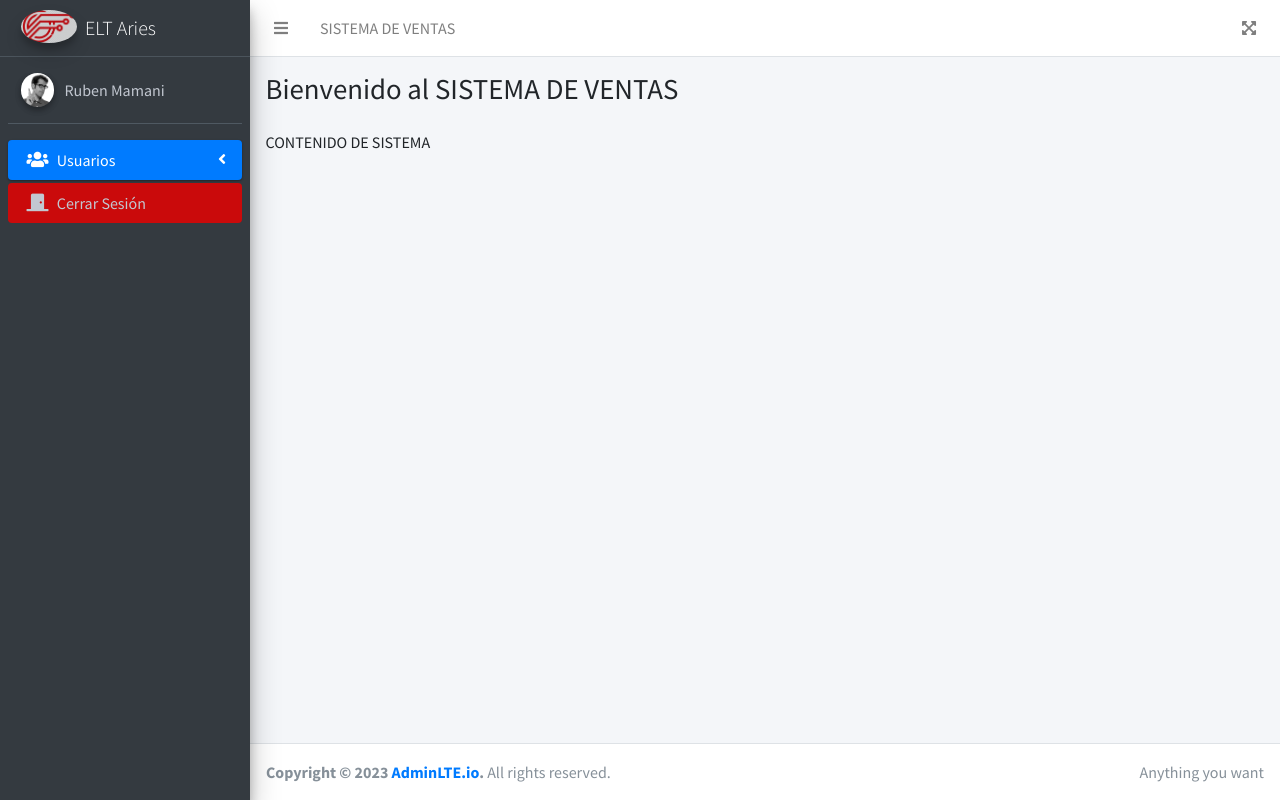
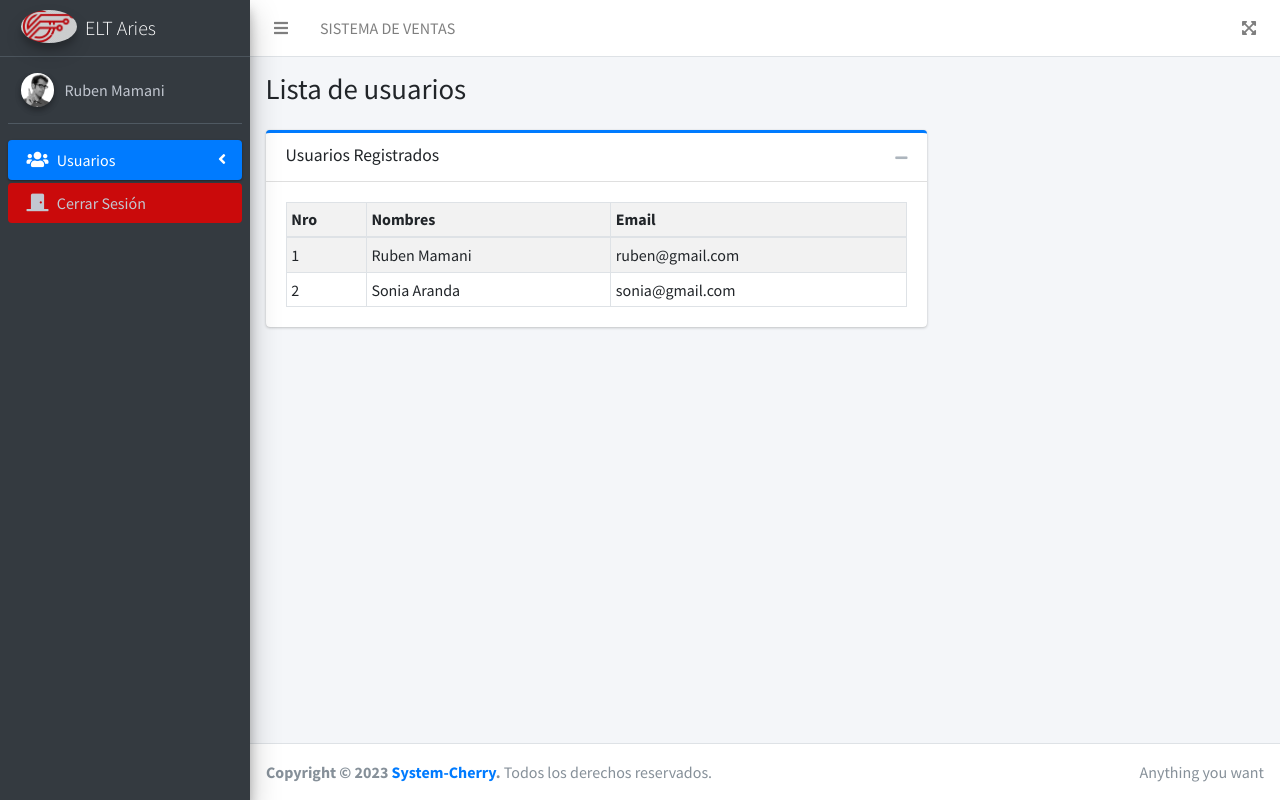
Before and after one commit to warcherry/sistema-prueba01, a PHP site: page /usuarios/index.php in a window 1280 px wide. Run offline with PHP 8.4, Linux system fonts and the light colour scheme; a user stored in the database is signed in; data comes from the database, SQL or seed files in the repository; some libraries are stand-ins or nearby versions.

Commit message:
se actualizo 01

```diff
--- /dev/null
+++ b/app/controllers/usuarios/listado_de_usuarios.php
@@ -0,0 +1,8 @@
+<?php
+
+
+
+       $sql_usuarios = "SELECT * FROM tb_usuarios";
+       $query_usuarios = $pdo->prepare($sql_usuarios);
+        $query_usuarios->execute();
+        $usuarios_datos=$query_usuarios->fetchAll(fetch_style: PDO::FETCH_ASSOC);
--- a/index.php
+++ b/index.php
@@ -1,139 +1,11 @@
+
+<!-- index principal la plantilla  -->
+
 <?php
 include('app/config.php');
-session_start();
-if (isset($_SESSION['sesion_email'])){
-       //echo "SI existe sesion de ".$_SESSION['sesion_email'] ;
-       $email_sesion = $_SESSION['sesion_email'] ;
-       $sql = "SELECT * FROM tb_usuarios WHERE email='$email_sesion'";
-       $query = $pdo->prepare($sql);
-        $query->execute();
-        $usuarios=$query->fetchAll(fetch_style: PDO::FETCH_ASSOC);
-        foreach ($usuarios as $usuario){
-            $nombres_sesion = $usuario['nombres'];
-        }
-      }
-
-else{
-    echo "NO existe sesion";
-    header('Location: ' . $URL . '/login');
-}
-
+include('layout/sesion.php');
+include('layout/parte1.php');
 ?>
-<!DOCTYPE html>
-<!--
-This is a starter template page. Use this page to start your new project from
-scratch. This page gets rid of all links and provides the needed markup only.
--->
-<html lang="en">
-<head>
-  <meta charset="utf-8">
-  <meta name="viewport" content="width=device-width, initial-scale=1">
-  <title>Sistema de ventas</title>
-
-  <!-- Google Font: Source Sans Pro -->
-  <link rel="stylesheet" href="https://fonts.googleapis.com/css?family=Source+Sans+Pro:300,400,400i,700&display=fallback">
-  <!-- Font Awesome Icons -->
-  <link rel="stylesheet" href="public/templeates/AdminLTE-3.2.0/plugins/fontawesome-free/css/all.min.css">
-  <!-- Theme style -->
-  <link rel="stylesheet" href="public/templeates/AdminLTE-3.2.0/dist/css/adminlte.min.css">
-  <!-- libreria de sweetallert2 -->
-  <script src="https://cdn.jsdelivr.net/npm/sweetalert2@11"></script>
-
-</head>
-<body class="hold-transition sidebar-mini">
-<!-- mensaje de bienvenida -->
-
-
-<div class="wrapper">
-
-  <!-- Navbar  es el menu de arriba-->
-  <nav class="main-header navbar navbar-expand navbar-white navbar-light">
-    <!-- Left navbar links -->
-    <ul class="navbar-nav">
-      <li class="nav-item">
-        <a class="nav-link" data-widget="pushmenu" href="#" role="button"><i class="fas fa-bars"></i></a>
-      </li>
-
-      <li class="nav-item d-none d-sm-inline-block">
-        <a href="#" class="nav-link">SISTEMA DE VENTAS</a>
-      </li>
-    </ul>
-
-    <!-- Right navbar links -->
-    <ul class="navbar-nav ml-auto">
-
-      <li class="nav-item">
-        <a class="nav-link" data-widget="fullscreen" href="#" role="button">
-          <i class="fas fa-expand-arrows-alt"></i>
-        </a>
-      </li>
-      </ul>
-  </nav>
-  <!-- /.navbar -->
-
-  <!-- Main Sidebar Container -->
-  <aside class="main-sidebar sidebar-dark-primary elevation-4">
-    <!-- Brand Logo -->
-    <a href="<?php echo $URL;?>" class="brand-link">
-      <img src="<?php echo $URL;?>/public/images/logo.png" alt="ELT Aries" class="brand-image img-circle elevation-3" style="opacity: .8">
-      <span class="brand-text font-weight-light">ELT Aries</span>
-    </a>
-
-    <!-- Sidebar -->
-    <div class="sidebar">
-      <!-- Sidebar user panel (optional) -->
-      <div class="user-panel mt-3 pb-3 mb-3 d-flex">
-        <div class="image">
-          <img src="public/templeates/AdminLTE-3.2.0/dist/img/user2-160x160.jpg" class="img-circle elevation-2" alt="User Image">
-        </div>
-        <div class="info">
-          <a href="#" class="d-block"><?php echo $nombres_sesion;?></a>
-        </div>
-      </div>
-
-      <!-- Sidebar Menu -->
-      <nav class="mt-2">
-        <ul class="nav nav-pills nav-sidebar flex-column" data-widget="treeview" role="menu" data-accordion="false">
-          <!-- Add icons to the links using the .nav-icon class
-               with font-awesome or any other icon font library -->
-          <li class="nav-item">
-            <a href="#" class="nav-link active">
-              <i class="nav-icon fas fa-users"></i>
-              <p>
-                Usuarios
-                <i class="right fas fa-angle-left"></i>
-              </p>
-            </a>
-            <ul class="nav nav-treeview">
-              <li class="nav-item">
-                <a href="#" class="nav-link">
-                  <i class="far fa-circle nav-icon"></i>
-                  <p>Lista de Usuarios</p>
-                </a>
-              </li>
-              <li class="nav-item">
-                <a href="#" class="nav-link">
-                  <i class="far fa-circle nav-icon"></i>
-                  <p>Creación de usuario</p>
-                  <!-- <span class="right badge badge-danger">Nuevo</span> es un pequeño icono que aparece nuevo -->
-                </a>
-              </li>
-            </ul>
-          </li>
-          <li class="nav-item">
-            <a href="<?php echo $URL;?>/app/controllers/login/cerrar_sesion.php" class="nav-link" style="background-color: #ca0a0b">
-              <i class="nav-icon fas fa-door-closed"></i>
-              <p>
-                Cerrar Sesión
-              </p>
-            </a>
-          </li>
-        </ul>
-      </nav>
-      <!-- /.sidebar-menu -->
-    </div>
-    <!-- /.sidebar -->
-  </aside>
 
   <!-- Content Wrapper. Contains page content -->
   <div class="content-wrapper">
@@ -162,26 +34,6 @@ scratch. This page gets rid of all links and provides the needed markup only.
   <!-- /.content-wrapper -->
 
 
-
-  <!-- Main Footer -->
-  <footer class="main-footer">
-    <!-- To the right -->
-    <div class="float-right d-none d-sm-inline">
-      Anything you want
-    </div>
-    <!-- Default to the left -->
-    <strong>Copyright &copy; 2023 <a href="https://adminlte.io">AdminLTE.io</a>.</strong> All rights reserved.
-  </footer>
-</div>
-<!-- ./wrapper -->
-
-<!-- REQUIRED SCRIPTS -->
-
-<!-- jQuery -->
-<script src="public/templeates/AdminLTE-3.2.0/plugins/jquery/jquery.min.js"></script>
-<!-- Bootstrap 4 -->
-<script src="public/templeates/AdminLTE-3.2.0/plugins/bootstrap/js/bootstrap.bundle.min.js"></script>
-<!-- AdminLTE App -->
-<script src="public/templeates/AdminLTE-3.2.0/dist/js/adminlte.min.js"></script>
-</body>
-</html>
+<?php
+include('layout/parte2.php');
+?>
--- /dev/null
+++ b/layout/parte1.php
@@ -0,0 +1,115 @@
+<!DOCTYPE html>
+<!--
+This is a starter template page. Use this page to start your new project from
+scratch. This page gets rid of all links and provides the needed markup only.
+-->
+<html lang="en">
+<head>
+  <meta charset="utf-8">
+  <meta name="viewport" content="width=device-width, initial-scale=1">
+  <title>Sistema de ventas</title>
+
+  <!-- Google Font: Source Sans Pro -->
+  <link rel="stylesheet" href="https://fonts.googleapis.com/css?family=Source+Sans+Pro:300,400,400i,700&display=fallback">
+  <!-- Font Awesome Icons -->
+  <link rel="stylesheet" href="<?php echo $URL;?>/public/templeates/AdminLTE-3.2.0/plugins/fontawesome-free/css/all.min.css">
+  <!-- Theme style -->
+  <link rel="stylesheet" href="<?php echo $URL;?>/public/templeates/AdminLTE-3.2.0/dist/css/adminlte.min.css">
+  <!-- libreria de sweetallert2 -->
+  <script src="https://cdn.jsdelivr.net/npm/sweetalert2@11"></script>
+
+</head>
+<body class="hold-transition sidebar-mini">
+<!-- mensaje de bienvenida -->
+
+
+<div class="wrapper">
+
+  <!-- Navbar  es el menu de arriba-->
+  <nav class="main-header navbar navbar-expand navbar-white navbar-light">
+    <!-- Left navbar links -->
+    <ul class="navbar-nav">
+      <li class="nav-item">
+        <a class="nav-link" data-widget="pushmenu" href="#" role="button"><i class="fas fa-bars"></i></a>
+      </li>
+
+      <li class="nav-item d-none d-sm-inline-block">
+        <a href="#" class="nav-link">SISTEMA DE VENTAS</a>
+      </li>
+    </ul>
+
+    <!-- Right navbar links -->
+    <ul class="navbar-nav ml-auto">
+
+      <li class="nav-item">
+        <a class="nav-link" data-widget="fullscreen" href="#" role="button">
+          <i class="fas fa-expand-arrows-alt"></i>
+        </a>
+      </li>
+      </ul>
+  </nav>
+  <!-- /.navbar -->
+
+  <!-- Main Sidebar Container -->
+  <aside class="main-sidebar sidebar-dark-primary elevation-4">
+    <!-- Brand Logo -->
+    <a href="<?php echo $URL;?>" class="brand-link">
+      <img src="<?php echo $URL;?>/public/images/logo.png" alt="ELT Aries" class="brand-image img-circle elevation-3" style="opacity: .8">
+      <span class="brand-text font-weight-light">ELT Aries</span>
+    </a>
+
+    <!-- Sidebar -->
+    <div class="sidebar">
+      <!-- Sidebar user panel (optional) -->
+      <div class="user-panel mt-3 pb-3 mb-3 d-flex">
+        <div class="image">
+          <img src="<?php echo $URL;?>/public/templeates/AdminLTE-3.2.0/dist/img/user2-160x160.jpg" class="img-circle elevation-2" alt="User Image">
+        </div>
+        <div class="info">
+          <a href="#" class="d-block"><?php echo $nombres_sesion;?></a>
+        </div>
+      </div>
+
+      <!-- Sidebar Menu -->
+      <nav class="mt-2">
+        <ul class="nav nav-pills nav-sidebar flex-column" data-widget="treeview" role="menu" data-accordion="false">
+          <!-- Add icons to the links using the .nav-icon class
+               with font-awesome or any other icon font library -->
+          <li class="nav-item">
+            <a href="#" class="nav-link active">
+              <i class="nav-icon fas fa-users"></i>
+              <p>
+                Usuarios
+                <i class="right fas fa-angle-left"></i>
+              </p>
+            </a>
+            <ul class="nav nav-treeview">
+              <li class="nav-item">
+                <a href="<?php echo $URL;?>/usuarios" class="nav-link">
+                  <i class="far fa-circle nav-icon"></i>
+                  <p>Lista de Usuarios</p>
+                </a>
+              </li>
+              <li class="nav-item">
+                <a href="<?php echo $URL;?>/usuarios/create.php" class="nav-link">
+                  <i class="far fa-circle nav-icon"></i>
+                  <p>Creación de usuario</p>
+                  <!-- <span class="right badge badge-danger">Nuevo</span> es un pequeño icono que aparece nuevo -->
+                </a>
+              </li>
+            </ul>
+          </li>
+          <li class="nav-item">
+            <a href="<?php echo $URL;?>/app/controllers/login/cerrar_sesion.php" class="nav-link" style="background-color: #ca0a0b">
+              <i class="nav-icon fas fa-door-closed"></i>
+              <p>
+                Cerrar Sesión
+              </p>
+            </a>
+          </li>
+        </ul>
+      </nav>
+      <!-- /.sidebar-menu -->
+    </div>
+    <!-- /.sidebar -->
+  </aside>
--- /dev/null
+++ b/layout/parte2.php
@@ -0,0 +1,22 @@
+ <!-- Main Footer -->
+ <footer class="main-footer">
+    <!-- To the right -->
+    <div class="float-right d-none d-sm-inline">
+      Anything you want
+    </div>
+    <!-- Default to the left -->
+    <strong>Copyright &copy; 2023 <a href="<?php echo $URL;?>">System-Cherry</a>.</strong> Todos los derechos reservados.
+  </footer>
+</div>
+<!-- ./wrapper -->
+
+<!-- REQUIRED SCRIPTS -->
+
+<!-- jQuery -->
+<script src="<?php echo $URL;?>/public/templeates/AdminLTE-3.2.0/plugins/jquery/jquery.min.js"></script>
+<!-- Bootstrap 4 -->
+<script src="<?php echo $URL;?>/public/templeates/AdminLTE-3.2.0/plugins/bootstrap/js/bootstrap.bundle.min.js"></script>
+<!-- AdminLTE App -->
+<script src="<?php echo $URL;?>/public/templeates/AdminLTE-3.2.0/dist/js/adminlte.min.js"></script>
+</body>
+</html>
--- /dev/null
+++ b/layout/sesion.php
@@ -0,0 +1,19 @@
+
+<?php
+session_start();
+if (isset($_SESSION['sesion_email'])){
+       //echo "SI existe sesion de ".$_SESSION['sesion_email'] ;
+       $email_sesion = $_SESSION['sesion_email'] ;
+       $sql = "SELECT * FROM tb_usuarios WHERE email='$email_sesion'";
+       $query = $pdo->prepare($sql);
+        $query->execute();
+        $usuarios=$query->fetchAll(fetch_style: PDO::FETCH_ASSOC);
+        foreach ($usuarios as $usuario){
+            $nombres_sesion = $usuario['nombres'];
+        }
+      }
+
+else{
+    echo "NO existe sesion";
+    header('Location: ' . $URL . '/login');
+}
--- /dev/null
+++ b/usuarios/index.php
@@ -0,0 +1,81 @@
+<?php
+include('../app/config.php');
+include('../layout/sesion.php');
+include('../layout/parte1.php');
+
+include ('../app/controllers/usuarios/listado_de_usuarios.php');
+?>
+
+  <!-- Content Wrapper. Contains page content -->
+  <div class="content-wrapper">
+    <!-- Content Header (Page header) -->
+    <div class="content-header">
+      <div class="container-fluid">
+        <div class="row mb-2">
+          <div class="col-sm-12">
+            <h1 class="m-0">Lista de usuarios</h1>
+          </div><!-- /.col -->
+
+        </div><!-- /.row -->
+      </div><!-- /.container-fluid -->
+    </div>
+    <!-- /.content-header -->
+
+    <!-- Main content -->
+    <div class="content">
+      <div class="container-fluid">
+
+            <div class="row">
+                <div class="col-md-8">
+                        <div class="card card-outline card-primary">
+                        <div class="card-header">
+                        <h3 class="card-title">Usuarios Registrados</h3>
+
+                        <div class="card-tools">
+                        <button type="button" class="btn btn-tool" data-card-widget="collapse"><i class="fas fa-minus"></i>
+                        </button>
+                        </div>
+                        <!-- /.card-tools -->
+                        </div>
+                         <!-- /.card-header -->
+                        <div class="card-body" style="display: block;">
+                            <table class="table table-bordered table-hover table-striped table-sm">
+                                 <tr>
+                                    <th>Nro</th>
+                                    <th>Nombres</th>
+                                    <th>Email</th>
+                                 </tr>
+                                 <tbody>
+                                    <?php
+
+                                    foreach ($usuarios_datos as $usuarios_dato){ ?>
+                                    <tr>
+                                        <td><?php echo $usuarios_dato['id_usuario']; ?></td>
+                                        <td><?php echo $usuarios_dato['nombres']; ?></td>
+                                        <td><?php echo $usuarios_dato['email']; ?></td>
+                                    </tr>
+
+                                    <?php
+                                    }
+                                    ?>
+                                 </tbody>
+
+
+                            </table>
+                        </div>
+                        <!-- /.card-body -->
+                        </div>
+                </div>
+            </div>
+
+        <!-- /.row -->
+      </div><!-- /.container-fluid -->
+    </div>
+    <!-- /.content -->
+  </div>
+  <!-- /.content-wrapper -->
+
+
+<?php
+include('../layout/parte2.php');
+?>
```
Also changed, not shown: usuarios/create.php (added, +82 -0 lines), app/controllers/usuarios/create.php (added).
